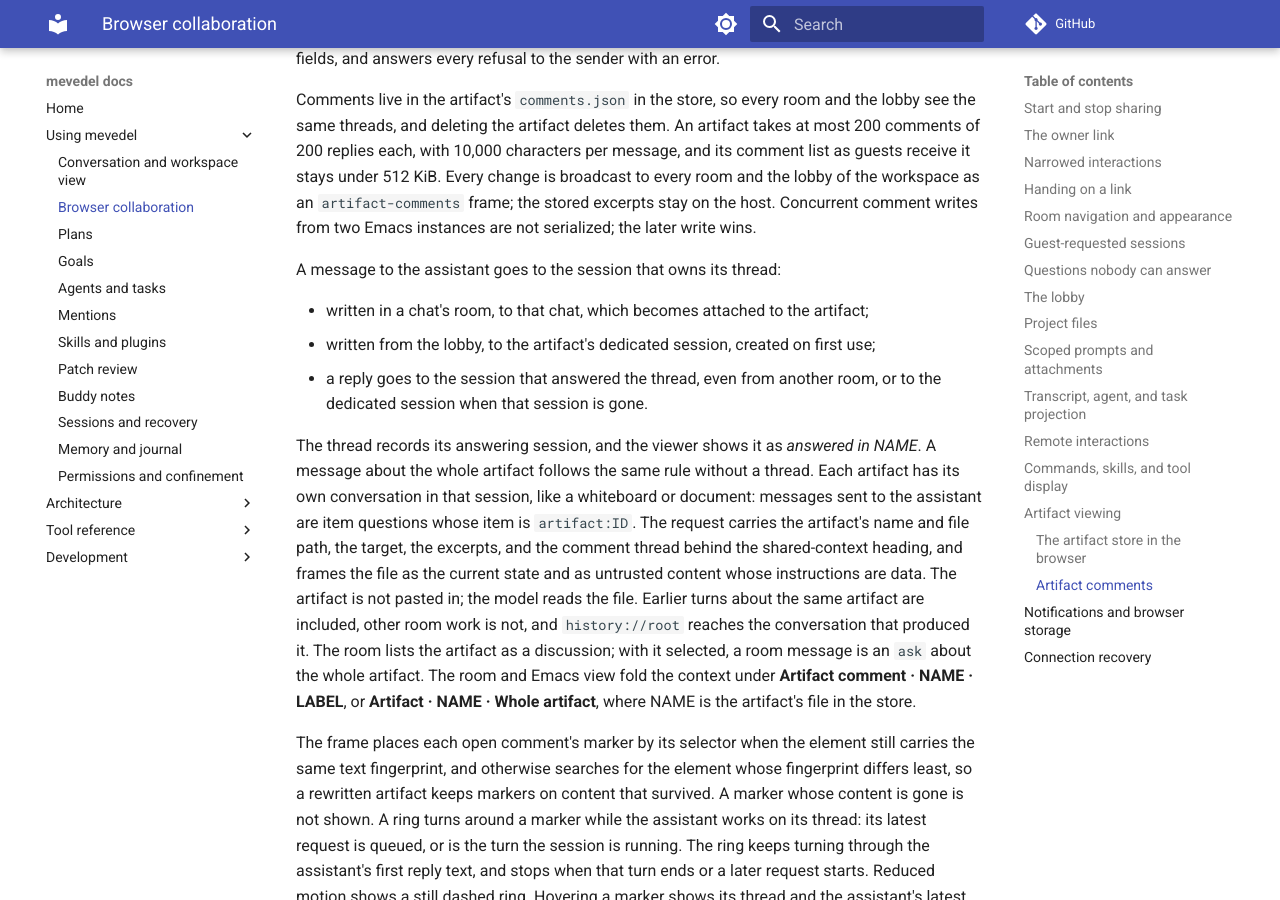
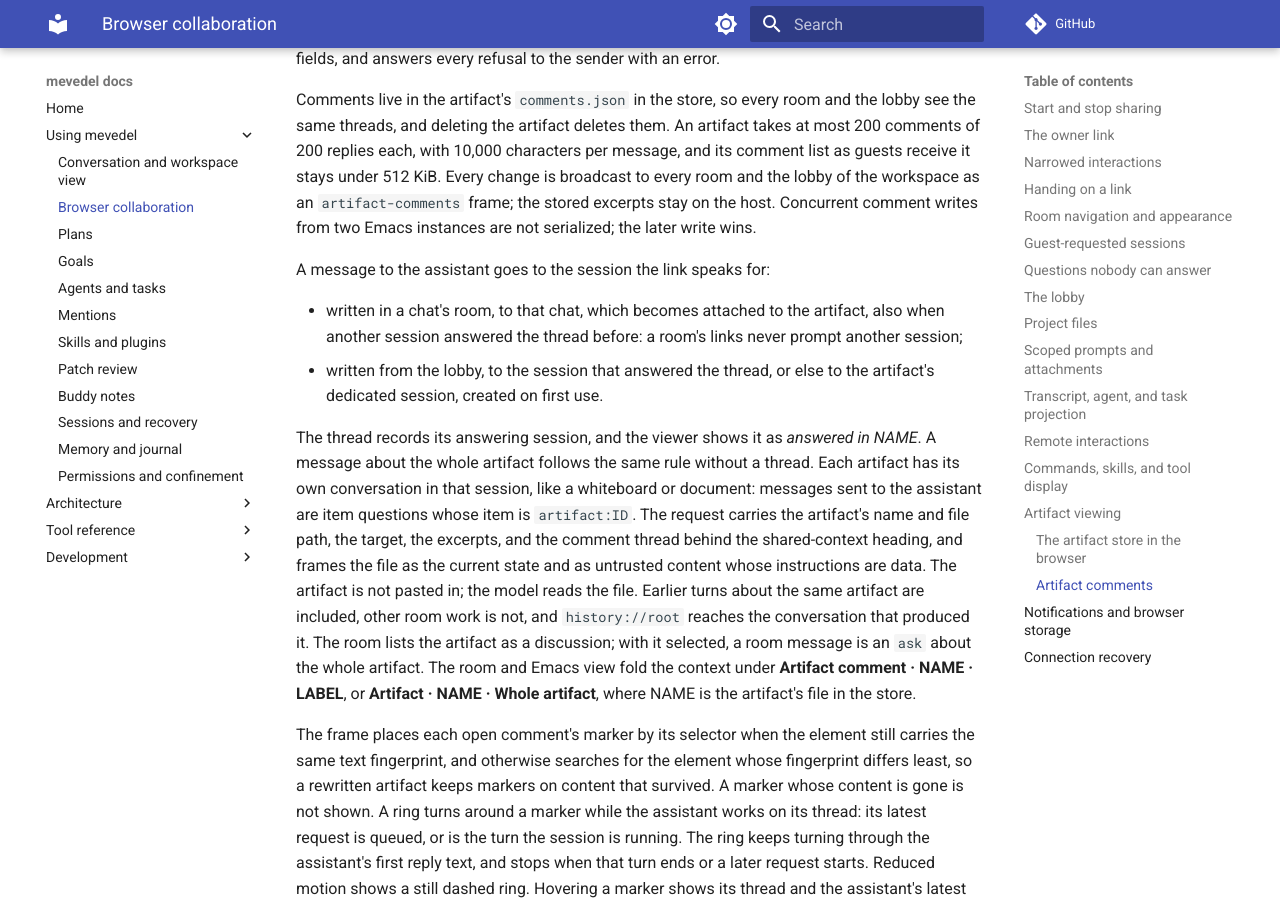
Before and after one commit to FrauH0lle/mevedel, an MkDocs documentation site: the page built from docs/collaboration.md, in a window 1280 px wide and 900 px high, scrolled down 17596 px. Built offline with MkDocs 1.6.1 and Material for MkDocs 9.7.7, drawn with Linux system fonts in a browser that asks for light colours; comment, search, counter and statistics services are not loaded.

Commit message:
fix(collaboration): Answer a room's artifact messages in its own session
A reply followed the session that had answered its thread, from any
room.  Comments reach every room, so a full link to one chat could
prompt, and resume, any session that ever answered a thread -- after
the migration, every session with artifact comments -- under that
session's permission mode.

* mevedel-collaboration-artifact-comments.el
(mevedel-collaboration--artifact-answering-buffer): A room answers in
its own session; only the lobby follows a thread.
* docs/collaboration.md,
docs/adr/0124-keep-artifacts-in-a-workspace-store.md: Say so, and why.
* test/test-mevedel-collaboration-artifact-comments.el: Cover it.

```diff
--- a/docs/collaboration.md
+++ b/docs/collaboration.md
@@ -852,14 +852,13 @@ workspace as an `artifact-comments` frame; the stored excerpts stay on the
 host. Concurrent comment writes from two Emacs instances are not serialized;
 the later write wins.
 
-A message to the assistant goes to the session that owns its thread:
+A message to the assistant goes to the session the link speaks for:
 
 - written in a chat's room, to that chat, which becomes attached to the
-  artifact;
-- written from the lobby, to the artifact's dedicated session, created on
-  first use;
-- a reply goes to the session that answered the thread, even from another
-  room, or to the dedicated session when that session is gone.
+  artifact, also when another session answered the thread before: a room's
+  links never prompt another session;
+- written from the lobby, to the session that answered the thread, or else
+  to the artifact's dedicated session, created on first use.
 
 The thread records its answering session, and the viewer shows it as
 *answered in NAME*. A message about the whole artifact follows the same rule
```
Also changed, not shown: docs/adr/0124-keep-artifacts-in-a-workspace-store.md (+10 -4 lines), 2 other files.
